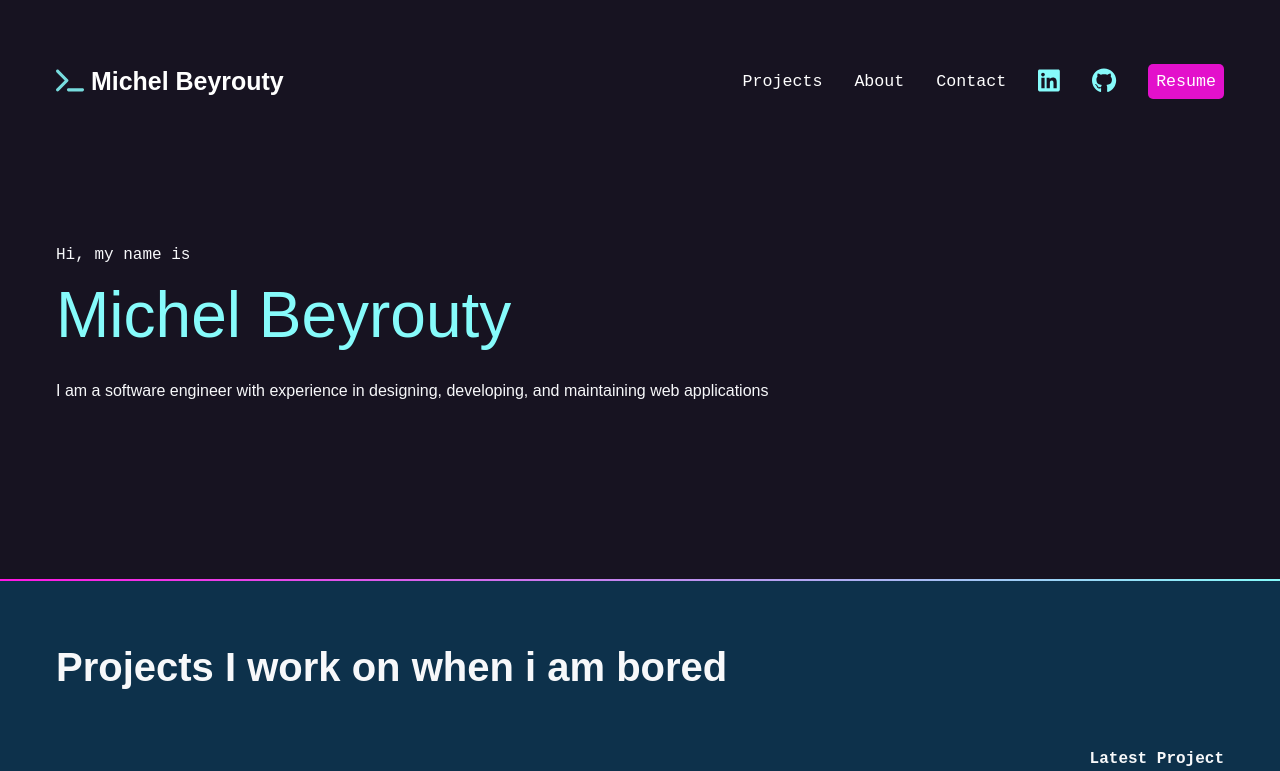
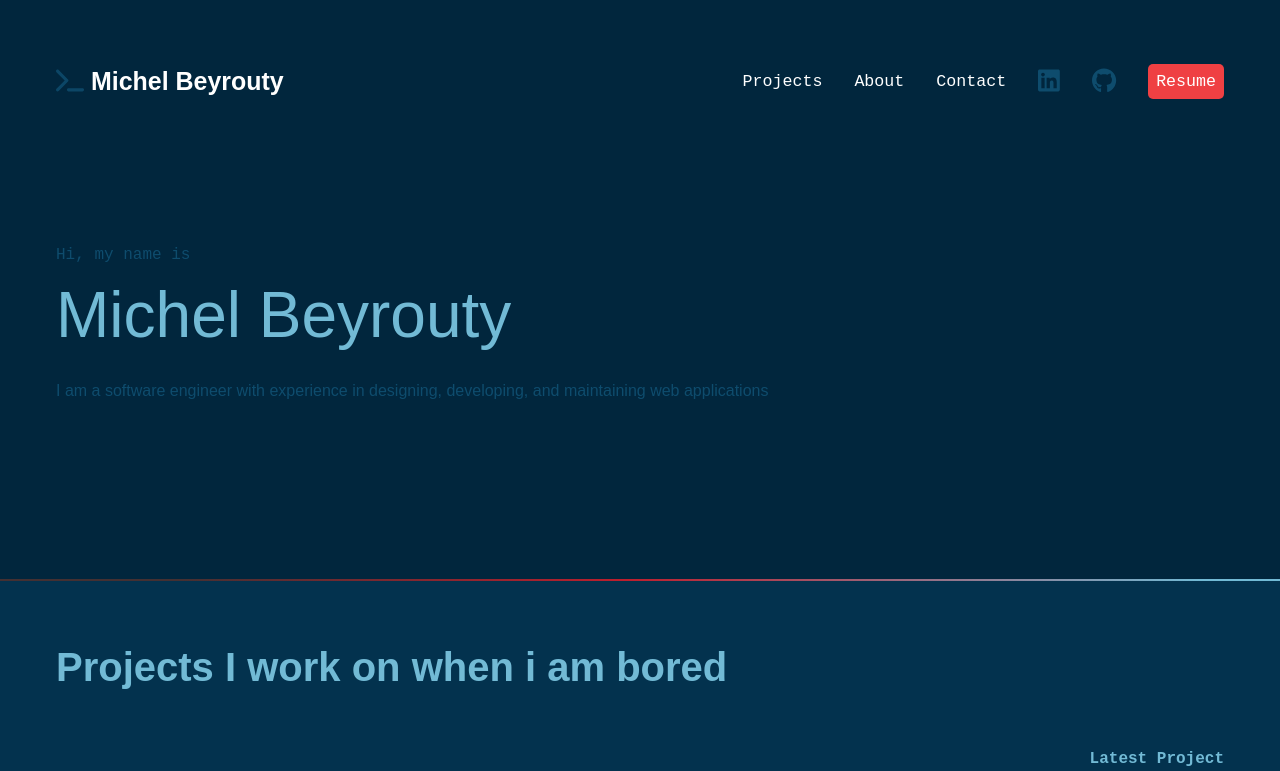
Before and after one commit to michelbeyrouty/michelbeyrouty.bio, a React (Vite) app: page / in a window 1280 px wide. Shown: the top 771 px of the page. Built offline with nearby package versions, Linux system fonts and the light colour scheme.

Commit message:
Fix README

```diff
--- a/package.json
+++ b/package.json
@@ -1,5 +1,5 @@
 {
-  "name": "pet-adoption",
+  "name": "michelbeyrouty.bio",
   "version": "1.0.0",
   "description": "",
   "main": "index.js",
--- a/src/style.css
+++ b/src/style.css
@@ -1,22 +1,25 @@
 /* variables declared here - these are the colors for our pages, as well as the font stacks and sizes. */
 :root {
-  /* --black: #08203e;
-  --dkblue: #152f4c;
-  --plum: #223f5a;
-  --hotmag: #2f4e69;
-  --magenta: #3b5d77;
-  --aqua: #486d85;
-  --white: #557c93; */
-  --black: #171321;
+  --black: #01263d;
+  --dkblue: #03324e;
+  --plum: #be1e2d;
+  --hotmag: #c43240;
+  --magenta: #ef4043;
+  --aqua: #0e4c6d;
+  --white: #72bad5;
+
+  /* --black: #171321;
   --dkblue: #0d314b;
   --plum: #4b0d49;
   --hotmag: #ff17e4;
   --magenta: #e310cb;
   --aqua: #86fbfb;
-  --white: #f7f8fa;
+  --white: #f7f8fa; */
   --font-size: 1.3rem;
+
   /* --mono: 'Mulish', sans-serif;
   --sans: 'Space Mono', monospace; */
+
   --mono: "Oxygen mono", monospace;
   --sans: Oxygen, sans-serif;
 }
@@ -75,8 +78,9 @@ img {
 .gradient {
   background: linear-gradient(
     90deg,
-    rgba(255, 23, 228, 1) 0%,
-    rgba(134, 251, 251, 1) 100%
+    rgba(68, 48, 50, 1) 14%,
+    rgba(190, 30, 45, 1) 49%,
+    rgba(114, 186, 213, 1) 94%
   );
   height: 2px;
 }
@@ -93,17 +97,19 @@ img {
 #intro p {
   font-size: 1rem;
   line-height: 1.5;
+  color: var(--aqua);
 }
 
 #intro .name {
   font-family: var(--mono);
   font-size: 1rem;
+  color: var(--aqua);
 }
 
 .name span {
   font-family: var(--sans);
   font-size: 4rem;
-  color: var(--aqua);
+  color: var(--white);
   display: block;
   font-weight: 300;
 }
```
Also changed, not shown: 2 other files (tests, documents, lock files or other folders).
